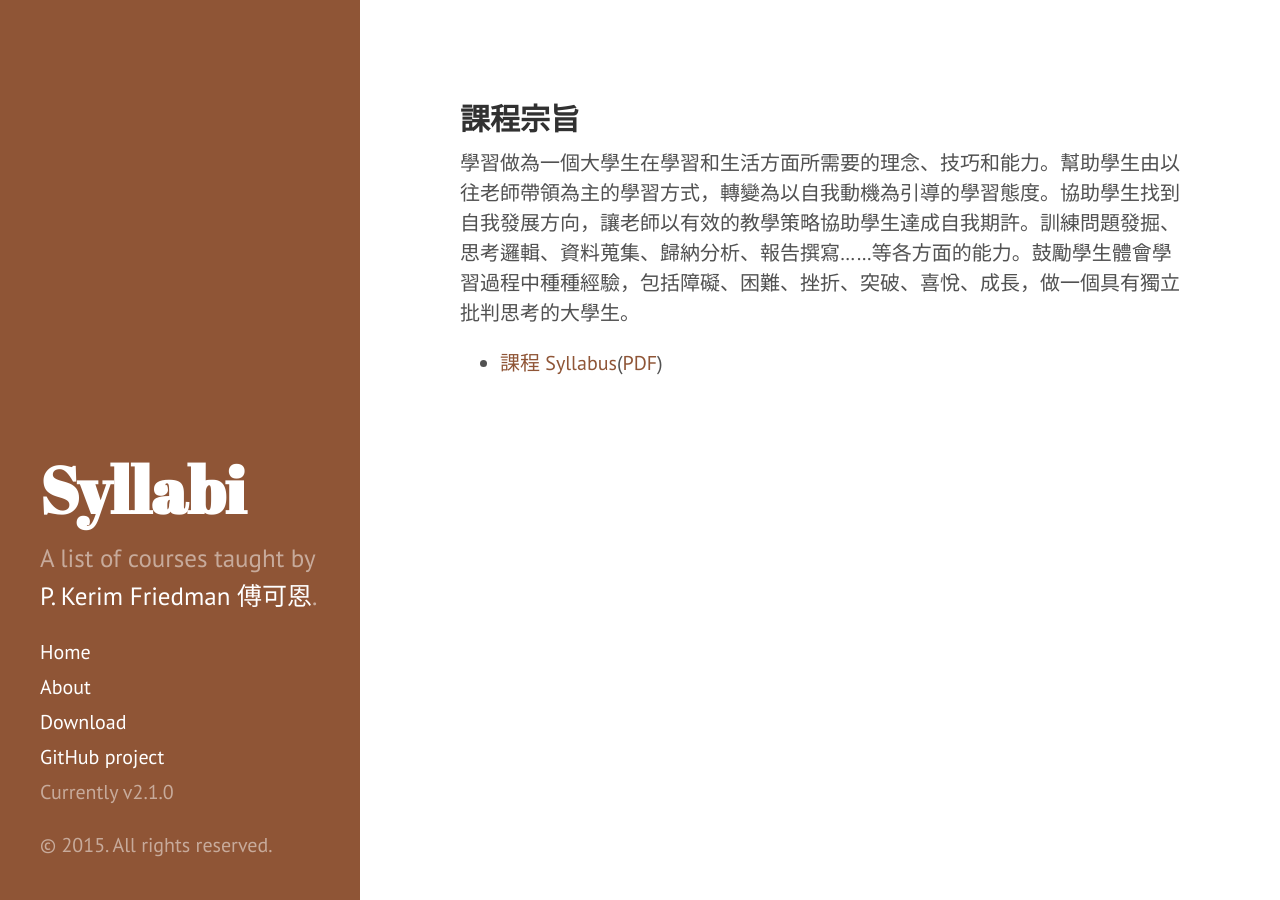
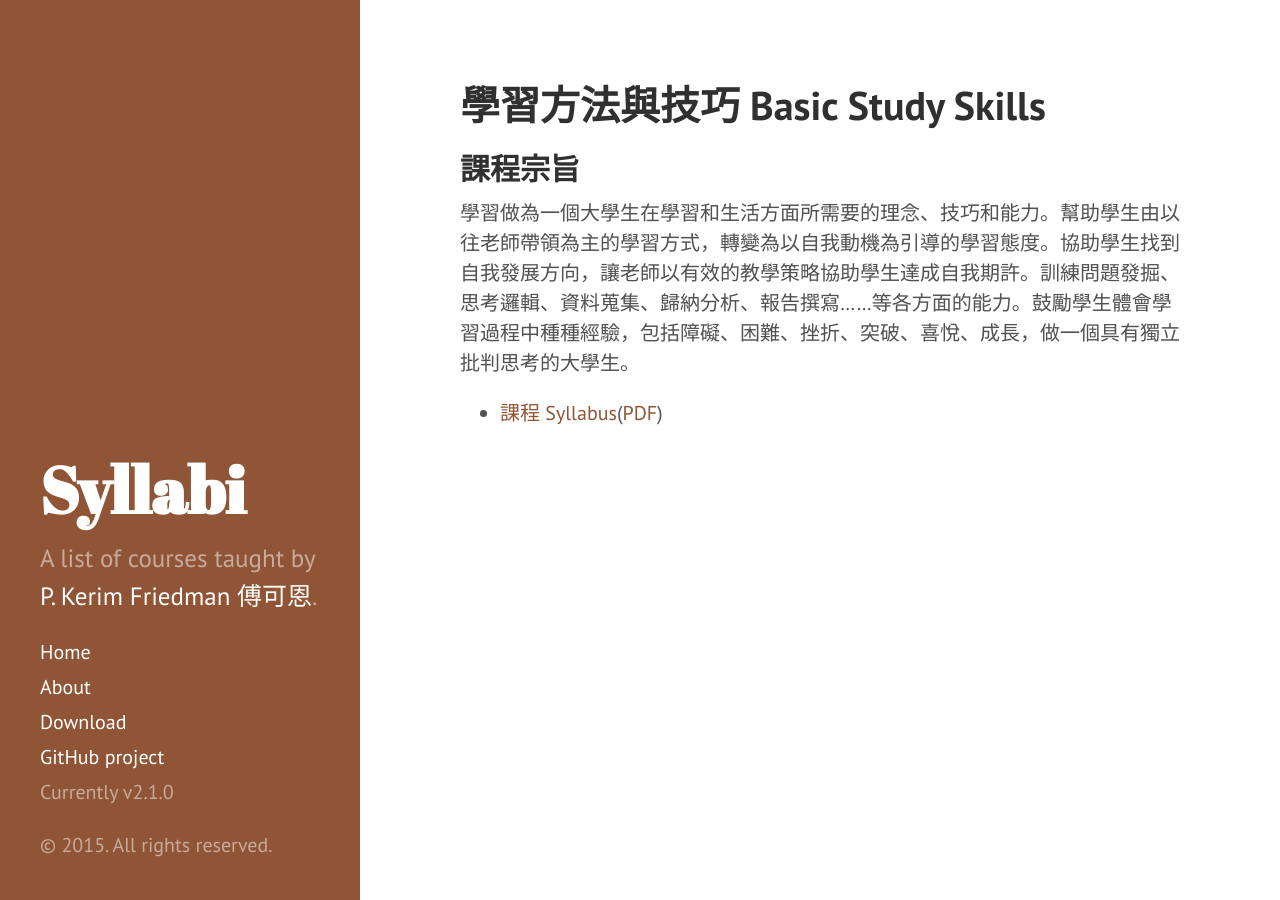
Before and after one commit to kerim/syllabi, a Jekyll site: the page built from study-skills.markdown, in a window 1280 px wide. Built offline with Jekyll 4.4.1, drawn with Linux system fonts in a browser that asks for light colours; Markdown is read by kramdown in place of the engine named in the settings.

Commit message:
added title and such

```diff
--- a/study-skills.markdown
+++ b/study-skills.markdown
@@ -1,7 +1,8 @@
 ---
 layout: undergraduate_courses
+title: 學習方法與技巧 Basic Study Skills
 category: undergraduate_courses
-notes: "Undergraduate course on Indigenous peoples in India, with a focus on Denotified and Nomadic Tribes."
+notes: "Core course teaching basic college survival skills to undergraduates. (Co-taught.)"
 warn: Spring 2014
 ---
 
```
